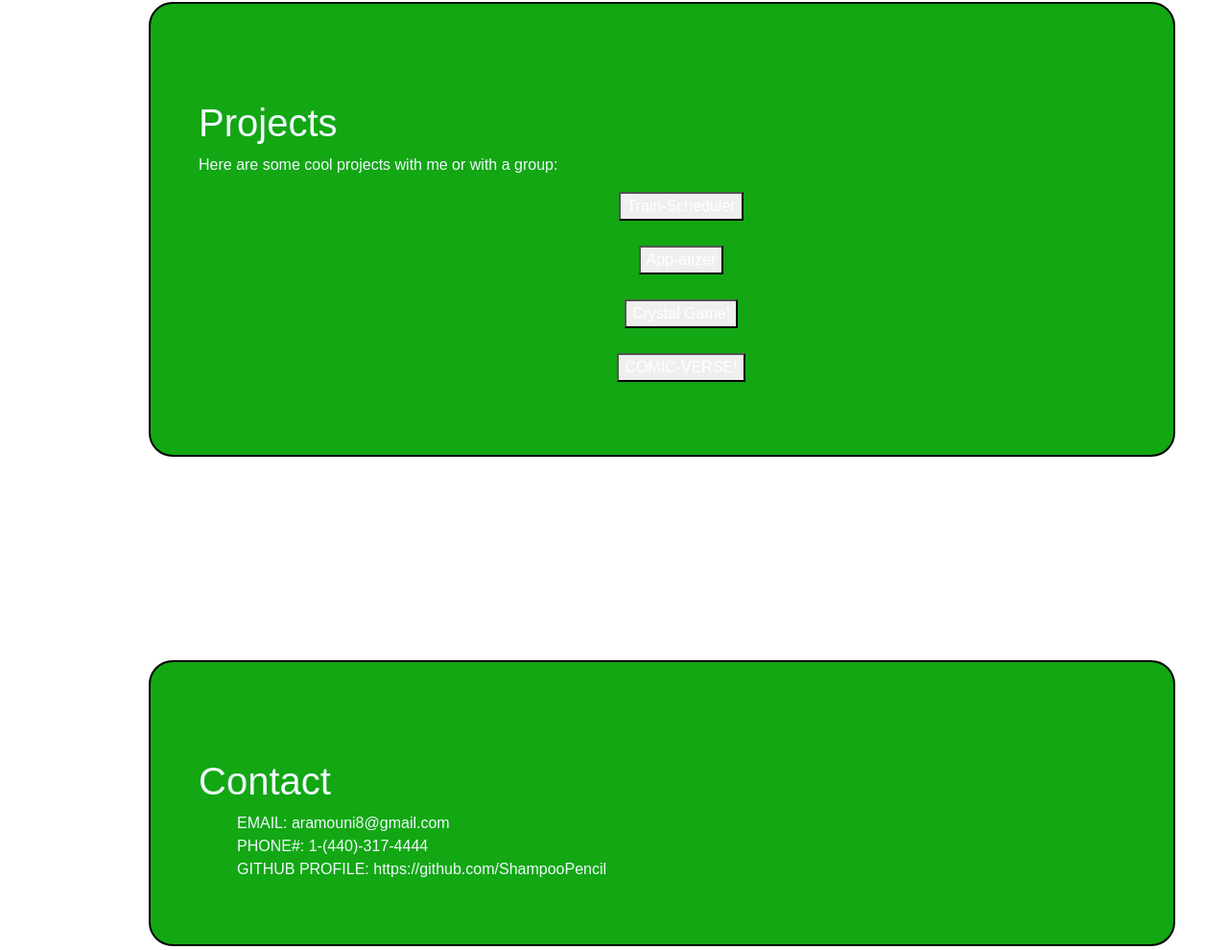
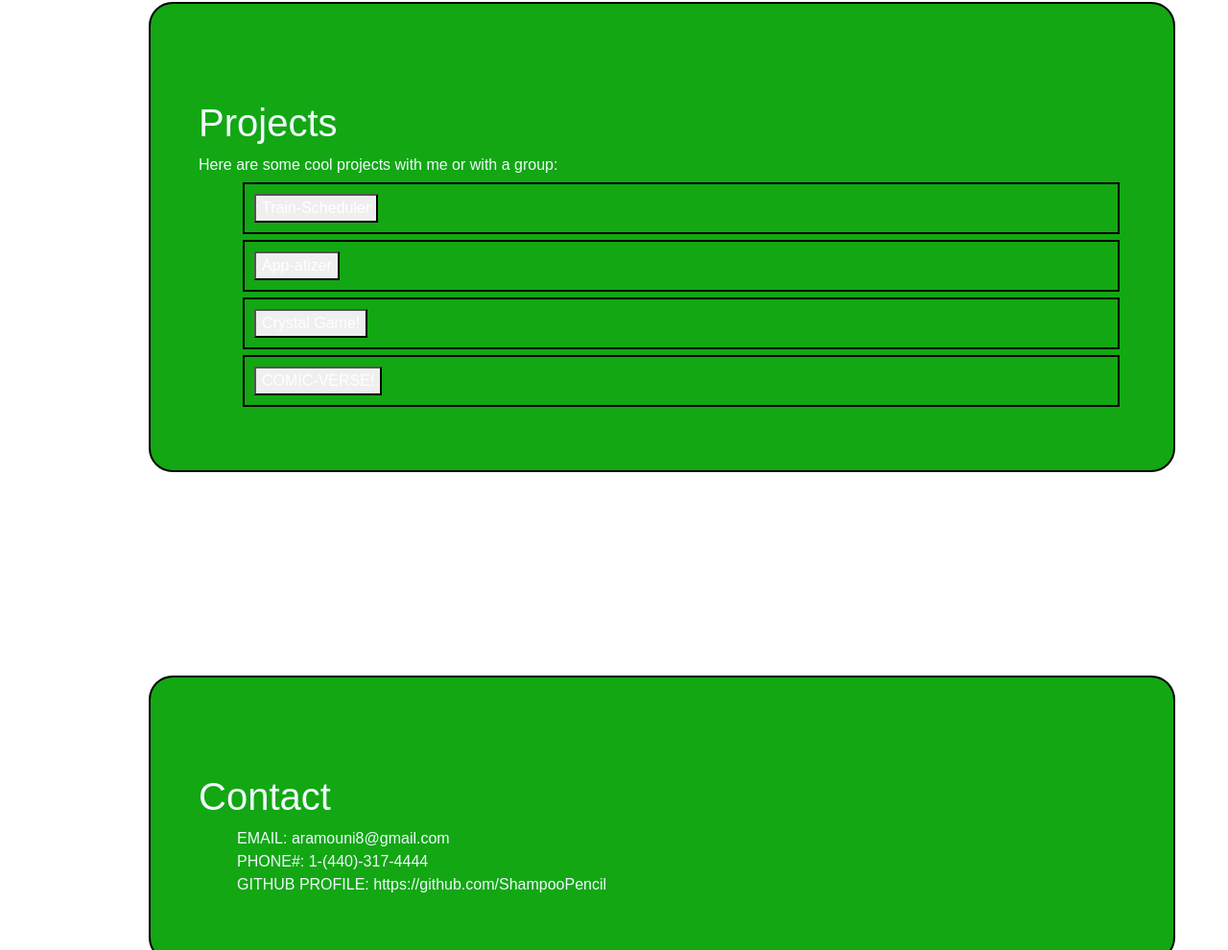
Before and after one commit to ShampooPencil/hwportfolio, a website: page public/AAprofile.html in a window 1280 px wide. Shown: the part 2364-3354 px from the top of the page at 96% size. Drawn offline with nearby package versions, Linux system fonts and the light colour scheme; a web font is replaced by a local one.

Commit message:
updated some css

```diff
--- a/public/AAprofile.html
+++ b/public/AAprofile.html
@@ -251,10 +251,10 @@
                     <div class ="col">
                         Here are some cool projects with me or with a group:
                         <ul>
-                           <li class="portfolioBtn"> <button><a href="https://shampoopencil.github.io/Train-Scheduler/">Train-Scheduler</a></button></li>
-                            <li class="portfolioBtn"><button><a href="https://theluomamr.github.io/Group_Project_One/">App-atizer</a></button></li>
-                            <li class="portfolioBtn"><button><a href="https://github.com/ShampooPencil/unit-4-game">Crystal Game!</a></button> </li>
-                            <li class="portfolioBtn"><button><a href="https://github.com/giantrotta24/Comic-Verse">COMIC-VERSE!</a></button></li>
+                           <li class="showingProjects"> <button><a href="https://shampoopencil.github.io/Train-Scheduler/">Train-Scheduler</a></button></li>
+                            <li class="showingProjects"><button><a href="https://theluomamr.github.io/Group_Project_One/">App-atizer</a></button></li>
+                            <li class="showingProjects"><button><a href="https://github.com/ShampooPencil/unit-4-game">Crystal Game!</a></button> </li>
+                            <li class="showingProjects"><button><a href="https://github.com/giantrotta24/Comic-Verse">COMIC-VERSE!</a></button></li>
                         </ul>
                     </div>
                 </div>
--- a/public/style.css
+++ b/public/style.css
@@ -120,6 +120,15 @@ ul {
     color: white;
   }
 
+  .showingProjects{
+    background-color: rgb(19, 167, 19);
+    color: white;
+    border: 2px solid black;
+    /* text-align: center; */
+    margin: 6px;
+    padding: 10px;
+  }
+
   /* @media only screen and (max-width: 1000px) {
     #navs, #navbarDropdown {
       font-size: 22px;
```
